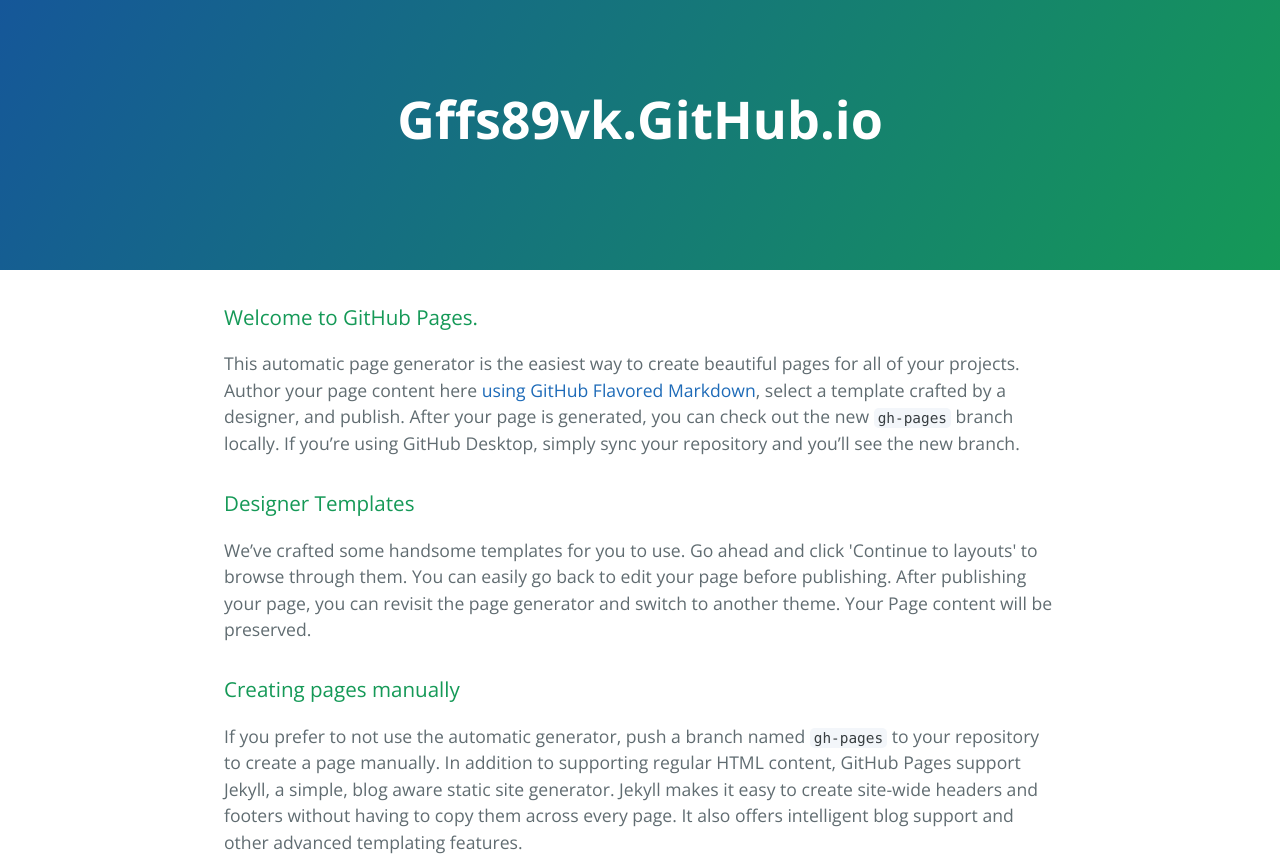
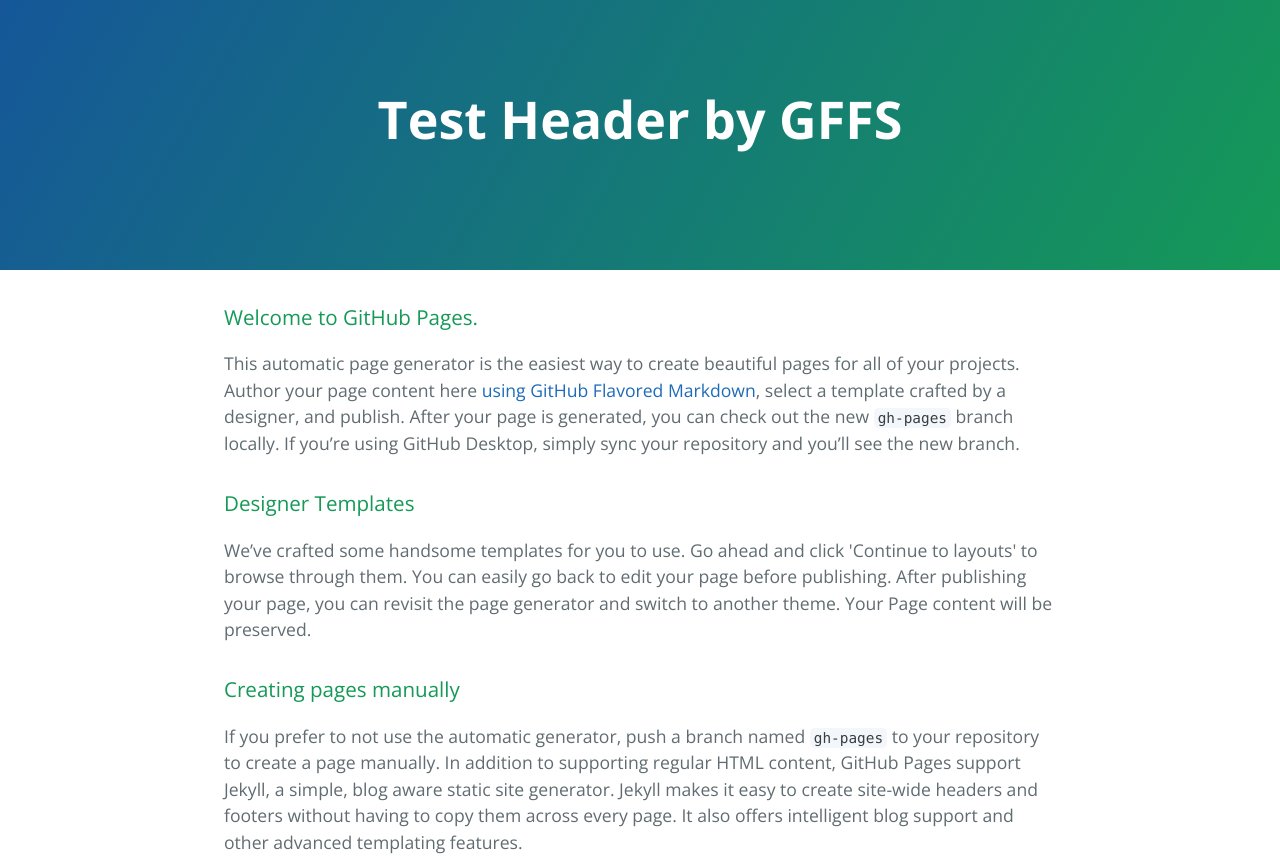
Before and after one commit to gffs89vk/gffs89vk, a plain HTML site: page index.html in a window 1280 px wide. Shown: the top 858 px of the page. Drawn offline with nearby package versions, Linux system fonts and the light colour scheme.

Commit message:
Update index.html

```diff
--- a/index.html
+++ b/index.html
@@ -11,7 +11,7 @@
   </head>
   <body>
     <section class="page-header">
-      <h1 class="project-name">Gffs89vk.GitHub.io</h1>
+      <h1 class="project-name">Test Header by GFFS</h1>
       <h2 class="project-tagline"></h2>
     </section>
 
```
